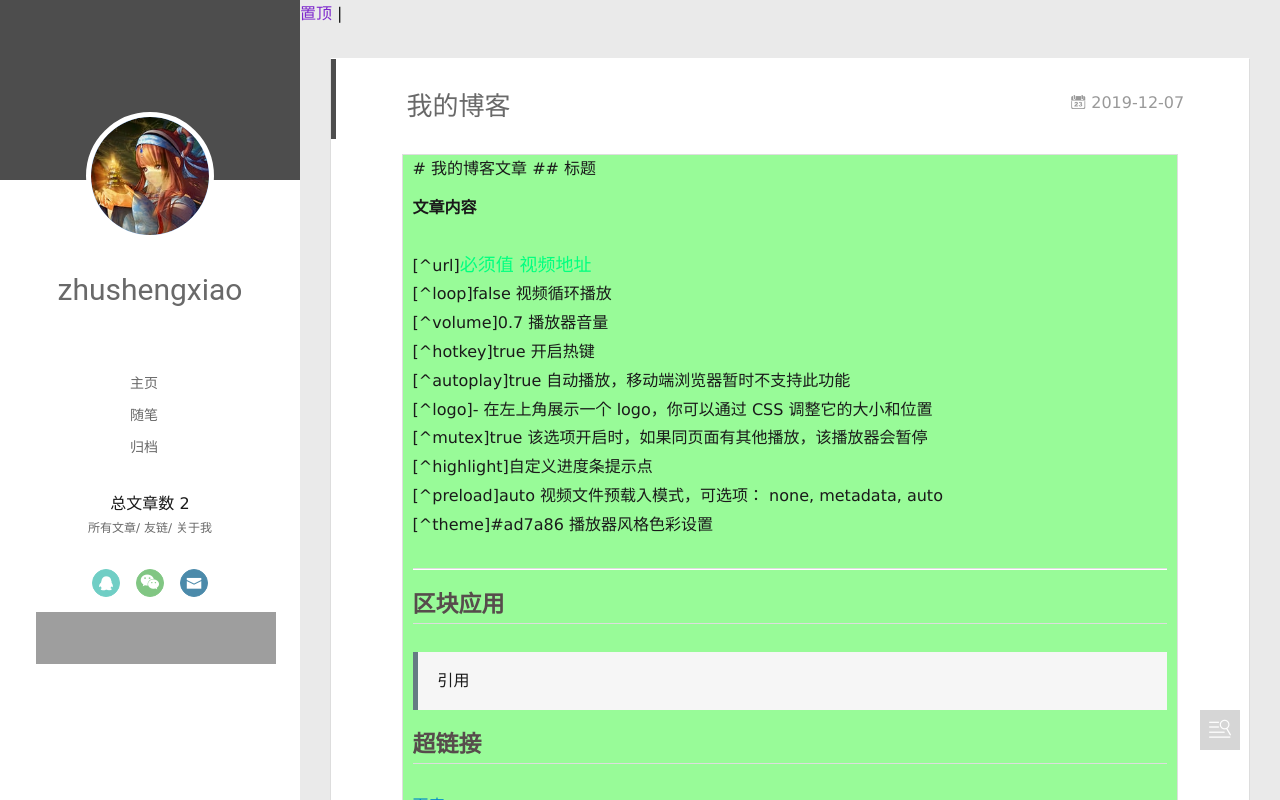
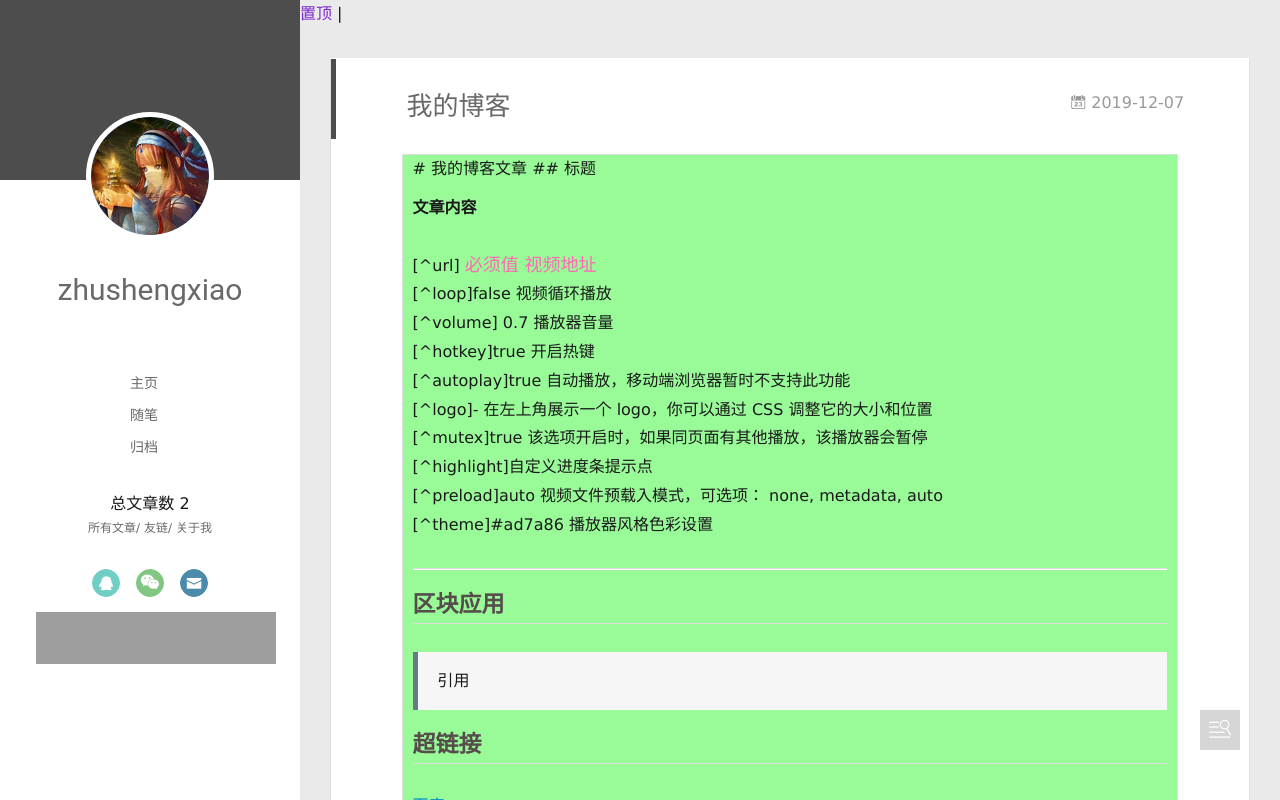
Before and after one commit to zhushengxiao/zhushengxiao.github.io, a plain HTML site: page 2019/12/07/我的博客/index.html in a window 1280 px wide. Drawn offline with Linux system fonts and the light colour scheme; no server answers; grey boxes are pictures that could not be loaded; animation ran at ten frames a second; some icons are missing.

Commit message:
Site updated: 2020-01-15 12:11:11

```diff
--- a/2019/12/07/我的博客/index.html
+++ b/2019/12/07/我的博客/index.html
@@ -16,7 +16,7 @@
 <meta property="og:description" content="# 我的博客文章">
 <meta property="og:image" content="https:&#x2F;&#x2F;timgsa.baidu.com&#x2F;timg?image&amp;quality&#x3D;80&amp;size&#x3D;b9999_10000&amp;sec&#x3D;1575892856368&amp;di&#x3D;7fab430116ef7c0ea688493ca7daebf7&amp;imgtype&#x3D;0&amp;src&#x3D;http%3A%2F%2Fi3.yeyou.itc.cn%2Fv3%2Fqsmy%2F2014%2F07%2F10%2F0710144907643165504.jpg">
 <meta property="article:published_time" content="2019-12-07T08:23:23.000Z">
-<meta property="article:modified_time" content="2020-01-15T04:07:39.833Z">
+<meta property="article:modified_time" content="2020-01-15T04:10:52.632Z">
 <meta property="article:author" content="zhushengxiao">
 <meta property="article:tag" content="随笔">
 <meta name="twitter:card" content="summary">
@@ -199,7 +199,7 @@
 ## 标题
 
 <p><strong>文章内容</strong> </p>
-<p>[^url]<font color=springgreen  size=4>必须值    视频地址</font><br>[^loop]false    视频循环播放<br>[^volume]0.7    播放器音量<br>[^hotkey]true    开启热键<br>[^autoplay]true    自动播放，移动端浏览器暂时不支持此功能<br>[^logo]-    在左上角展示一个 logo，你可以通过 CSS 调整它的大小和位置<br>[^mutex]true    该选项开启时，如果同页面有其他播放，该播放器会暂停<br>[^highlight]自定义进度条提示点<br>[^preload]auto    视频文件预载入模式，可选项： none, metadata, auto<br>[^theme]#ad7a86    播放器风格色彩设置</p>
+<p>[^url] <font color=hotpink  size=4>必须值    视频地址</font><br>[^loop]false    视频循环播放<br>[^volume] 0.7    播放器音量<br>[^hotkey]true    开启热键<br>[^autoplay]true    自动播放，移动端浏览器暂时不支持此功能<br>[^logo]-    在左上角展示一个 logo，你可以通过 CSS 调整它的大小和位置<br>[^mutex]true    该选项开启时，如果同页面有其他播放，该播放器会暂停<br>[^highlight]自定义进度条提示点<br>[^preload]auto    视频文件预载入模式，可选项： none, metadata, auto<br>[^theme]#ad7a86    播放器风格色彩设置</p>
 <hr>
 <h2 id="区块应用"><a href="#区块应用" class="headerlink" title="区块应用"></a>区块应用</h2><blockquote>
 <p>引用 </p>
```
